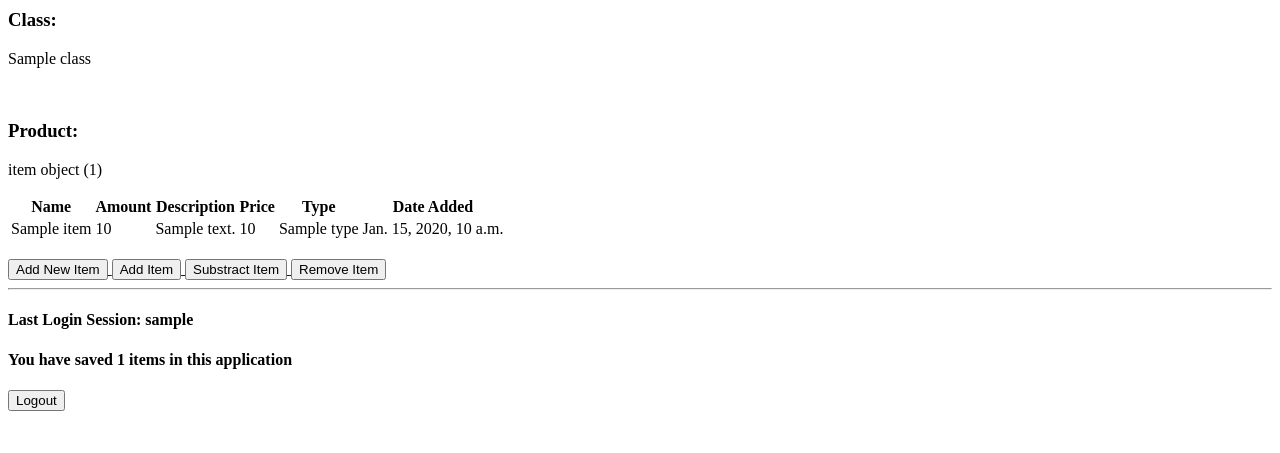
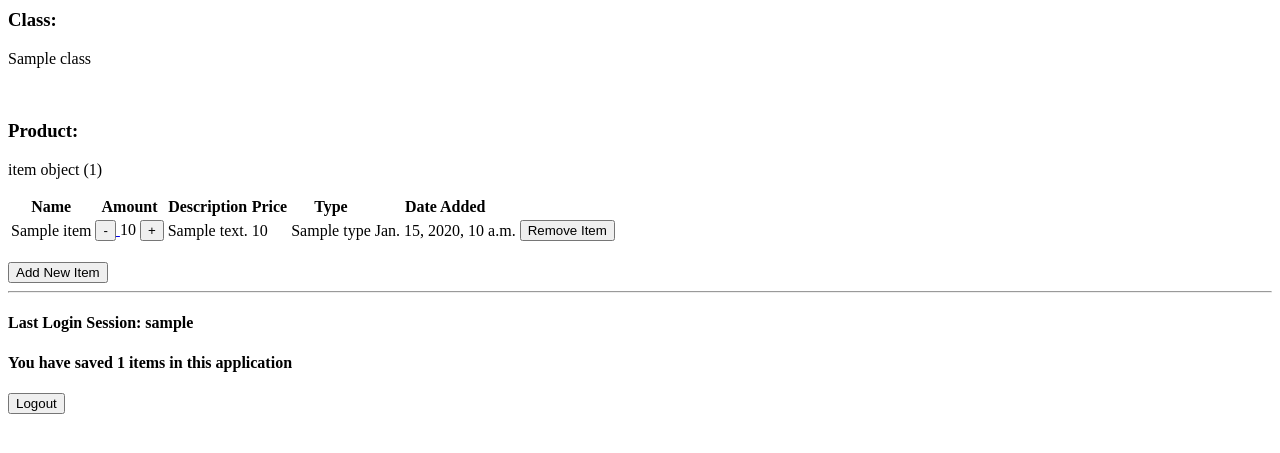
Before and after one commit to hotchlck/BakeryShop, a Django app: template main/templates/main.html in a window 1280 px wide. Shown: the part 203-656 px from the top of the page. Run offline with Django 4.2, Linux system fonts and the light colour scheme; tables that the repository leaves empty hold one stand-in row (values such as "Sample post"); the template is opened without the code that fills it: values that come from a table or form of the project are taken from there, most other values are stand-ins (such as "Sample title", 1, 10 or a date in 2020).

Commit message:
menambahkan fungsi bonus

```diff
--- a/main/templates/main.html
+++ b/main/templates/main.html
@@ -28,11 +28,28 @@
     {% for item in items %}
         <tr>
             <td>{{item.name}}</td>
-            <td>{{item.amount}}</td>
+            <td>
+                <div class="amount-container">
+                    <a href="{% url 'main:minus_item' item.id %}">
+                        <button>-</button>
+                    </a>
+                    <span>{{item.amount}}</span>
+                    <a href="{% url 'main:add_item' item.id %}">
+                        <button>+</button>
+                    </a>
+                </div>
+            </td>
             <td>{{item.description}}</td>
             <td>{{item.price}}</td>
             <td>{{item.type}}</td>
             <td>{{item.date_added}}</td>
+            <td>
+            <a href="{% url 'main:remove_item' item.id %}">
+                <button>
+                    Remove Item
+                </button>
+            </a>
+            </td>
         </tr>
     {% endfor %}
 </table>
@@ -45,21 +62,6 @@
     </button>
 </a>
 
-<a href="{% url 'main:add_item' %}">
-    <button>
-        Add Item
-    </button>
-</a>
-<a href="{% url 'main:minus_item' %}">
-    <button>
-        Substract Item
-    </button>
-</a>
-<a href="{% url 'main:remove_item' %}">
-    <button>
-        Remove Item
-    </button>
-</a>
 <hr>
 
 <h4>Last Login Session: {{ last_login }}</h4>
--- a/main/urls.py
+++ b/main/urls.py
@@ -15,7 +15,7 @@ urlpatterns = [
     path('register/', register, name='register'),
     path('login/', login_user, name='login'),
     path('logout/', logout_user, name='logout'),
-    path('add-item', add_item, name='add_item'),
-    path('minus-item', minus_item,name='minus_item'),
-    path('remove-item', remove_item, name='remove_item'),
+    path('add-item/<int:id_item>/', add_item, name='add_item'),
+    path('minus-item/<int:id_item>/', minus_item,name='minus_item'),
+    path('remove-item<int:id_item>/', remove_item, name='remove_item'),
 ]
```
